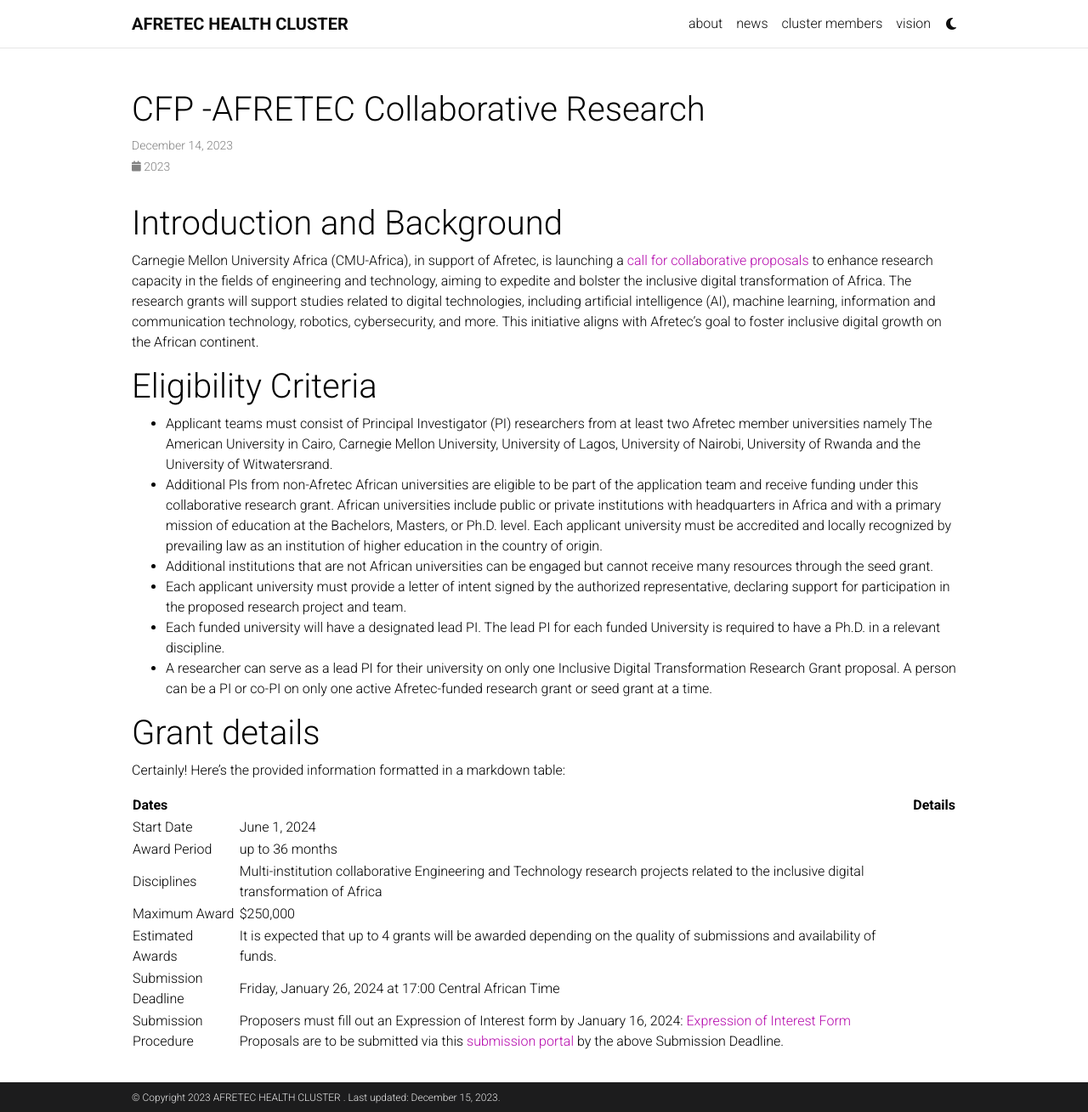
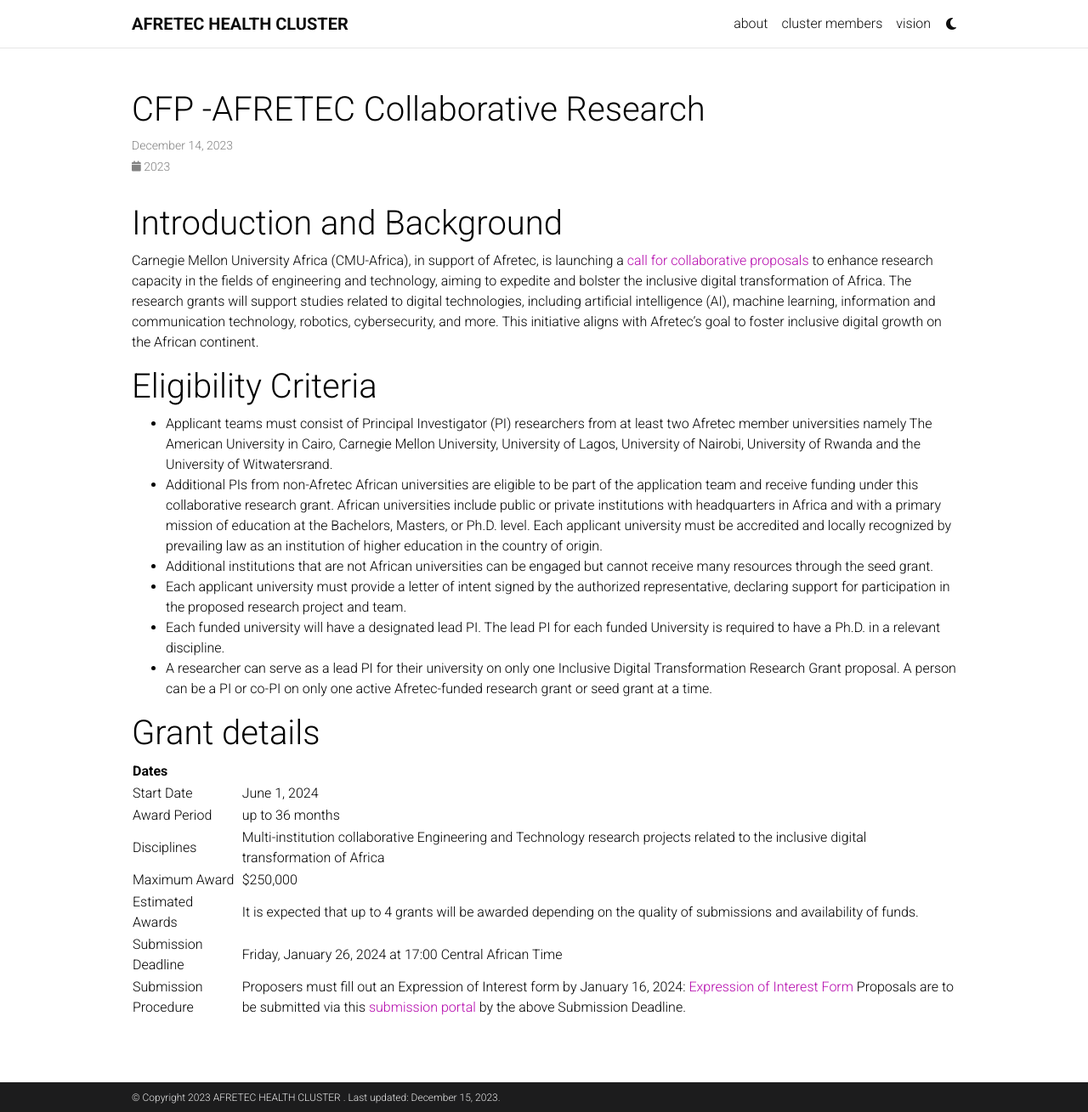
Before and after one commit to qiriro/afretec, a Jekyll site: the page built from _news/14-12-2023_afretec_large_grant.md, in a window 1280 px wide and 1309 px high. Shown: the whole window at 85% size. Built offline with Jekyll 4.4.1, drawn with Linux system fonts in a browser that asks for light colours; comment, search, counter and statistics services are not loaded; a style sheet for code colours, icons or effects is not loaded.

Commit message:
add blog post regarding grant applications

```diff
--- a/_config.yml
+++ b/_config.yml
@@ -117,7 +117,7 @@
 # -----------------------------------------------------------------------------
 
 blog_name: blog # blog_name will be displayed in your blog page
-blog_nav_title: news # your blog must have a title for it to be displayed in the nav bar
+blog_nav_title:  # your blog must have a title for it to be displayed in the nav bar
 blog_description:
 permalink: /blog/:year/:title/
 
--- a/_news/14-12-2023_afretec_large_grant.md
+++ b/_news/14-12-2023_afretec_large_grant.md
@@ -24,9 +24,7 @@
 
 # Grant details
 
-Certainly! Here's the provided information formatted in a markdown table:
-
-| Dates                          |                                     | Details
+| Dates                          |                                     |
 |--------------------------------------------|-------------------------------------|
 | Start Date                                  | June 1, 2024                        |
 | Award Period                               | up to 36 months                     |
```
Also changed, not shown: _news/14-12-2023_afretec_grant-published.md (+2 -1 lines).
